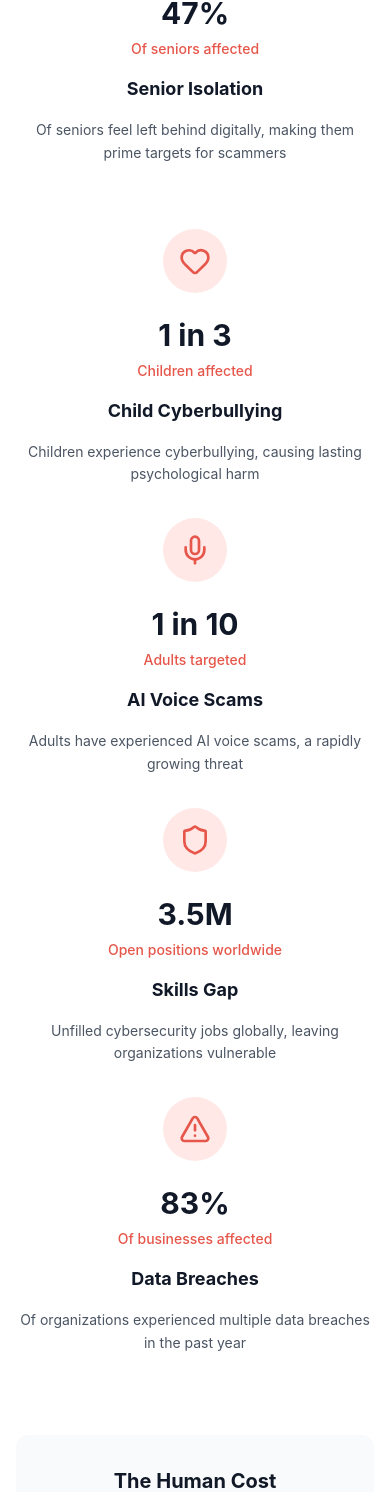
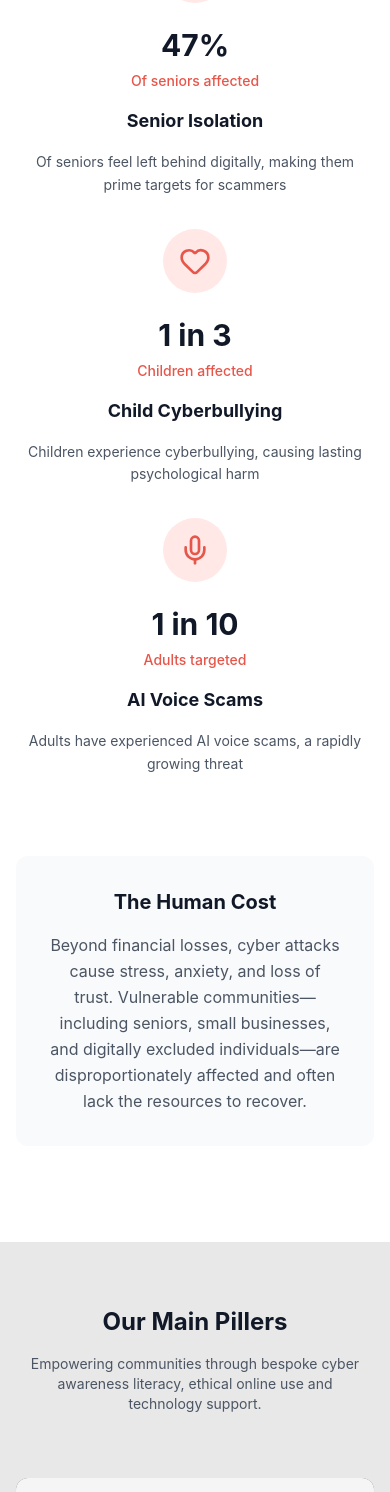
Before and after one commit to CNmerenu/cybervists-website, a Next.js app: page / in a window 390 px wide. Shown: the part 1993-3485 px from the top of the page. Built offline with nearby package versions, Linux system fonts and the light colour scheme; grey boxes are pictures that could not be loaded.

Commit message:
reveiw feedback 1

```diff
--- a/src/app/page.tsx
+++ b/src/app/page.tsx
@@ -14,9 +14,9 @@ export default async function Home() {
       <Hero />
       <Challenge />
       <Programs />
+      <Stats />
       <CTA />
       <Services />
-      <Stats />
       <Testimonials />
       <Partners />
       <Contact />
--- a/src/components/Challenge.tsx
+++ b/src/components/Challenge.tsx
@@ -19,7 +19,11 @@ interface Challenge {
   impact: string;
 }
 
-const challenges: Challenge[] = [
+const challengeContent = {
+  title: "The Challenge",
+  subtitle:
+    "Cybersecurity threats are escalating at an unprecedented rate, creating significant challenges for businesses, individuals, and communities worldwide.",
+  challenges: [
     {
       icon: DollarSign,
       title: "Global Scam Losses",
@@ -68,23 +72,13 @@ const challenges: Challenge[] = [
         "Adults have experienced AI voice scams, a rapidly growing threat",
       impact: "Adults targeted",
     },
-  {
-    icon: Shield,
-    title: "Skills Gap",
-    stat: "3.5M",
+  ],
+  summary: {
+    title: "The Human Cost",
     description:
-      "Unfilled cybersecurity jobs globally, leaving organizations vulnerable",
-    impact: "Open positions worldwide",
+      "Beyond financial losses, cyber attacks cause stress, anxiety, and loss of trust. Vulnerable communities—including seniors, small businesses, and digitally excluded individuals—are disproportionately affected and often lack the resources to recover.",
   },
-  {
-    icon: AlertTriangle,
-    title: "Data Breaches",
-    stat: "83%",
-    description:
-      "Of organizations experienced multiple data breaches in the past year",
-    impact: "Of businesses affected",
-  },
-];
+};
 
 export default function Challenge() {
   return (
@@ -92,17 +86,15 @@ export default function Challenge() {
       <div className="px-4 md:px-16">
         <div className="text-center mb-20">
           <h2 className="text-2xl md:text-5xl font-bold mb-6 md:mb-8 text-gray-900">
-            The Challenge
+            {challengeContent.title}
           </h2>
           <p className="text-sm md:text-xl text-gray-600 max-w-4xl mx-auto leading-relaxed">
-            Cybersecurity threats are escalating at an unprecedented rate,
-            creating significant challenges for businesses, individuals, and
-            communities worldwide.
+            {challengeContent.subtitle}
           </p>
         </div>
 
-        <div className="grid grid-cols-1 md:grid-cols-2 lg:grid-cols-4 gap-8 md:gap-12 mb-16">
-          {challenges.slice(0, 4).map((challenge, index) => (
+        <div className="grid grid-cols-1 md:grid-cols-3 gap-8 md:gap-12 mb-16">
+          {challengeContent.challenges.slice(0, 3).map((challenge, index) => (
             <div key={index} className="text-center group">
               <div className="w-16 h-16 mx-auto mb-6 bg-accent-100 rounded-full flex items-center justify-center group-hover:bg-accent-200 transition-colors duration-300">
                 {challenge.icon ? (
@@ -127,9 +119,9 @@ export default function Challenge() {
           ))}
         </div>
 
-        <div className="grid grid-cols-1 md:grid-cols-2 lg:grid-cols-4 gap-8 md:gap-12">
-          {challenges.slice(4).map((challenge, index) => (
-            <div key={index + 4} className="text-center group">
+        <div className="grid grid-cols-1 md:grid-cols-3 gap-8 md:gap-12">
+          {challengeContent.challenges.slice(3).map((challenge, index) => (
+            <div key={index + 3} className="text-center group">
               <div className="w-16 h-16 mx-auto mb-6 bg-accent-100 rounded-full flex items-center justify-center group-hover:bg-accent-200 transition-colors duration-300">
                 {challenge.icon ? (
                   <challenge.icon className="w-8 h-8 text-accent-600" />
@@ -156,14 +148,10 @@ export default function Challenge() {
         <div className="mt-20 text-center">
           <div className="bg-gray-50 rounded-xl p-8 md:p-12 max-w-4xl mx-auto">
             <h3 className="text-xl md:text-2xl font-bold text-gray-900 mb-4">
-              The Human Cost
+              {challengeContent.summary.title}
             </h3>
             <p className="text-base md:text-lg text-gray-600 leading-relaxed">
-              Beyond financial losses, cyber attacks cause stress, anxiety, and
-              loss of trust. Vulnerable communities—including seniors, small
-              businesses, and digitally excluded individuals—are
-              disproportionately affected and often lack the resources to
-              recover.
+              {challengeContent.summary.description}
             </p>
           </div>
         </div>
--- a/src/components/Programs.tsx
+++ b/src/components/Programs.tsx
@@ -1,6 +1,6 @@
 "use client";
 
-import { Shield, Users, BookOpen, Zap, ArrowLeft } from "lucide-react";
+import { Shield, Users, Laptop, Heart, ArrowLeft } from "lucide-react";
 import { useState, useEffect } from "react";
 
 export default function Programs() {
@@ -14,17 +14,17 @@ export default function Programs() {
     return () => window.removeEventListener("resize", checkMobile);
   }, []);
 
-  const programs = [
+  const programsContent = {
+    title: "Our Main Pillers",
+    subtitle:
+      "Empowering communities through bespoke cyber awareness literacy, ethical online use and technology support.",
+    programs: [
       {
         icon: Shield,
-      title: "Cybersecurity Training",
+        title: "Cyber Security",
         description:
-        "Comprehensive security awareness programs for organizations and individuals to protect against digital threats.",
-      features: [
-        "Threat Recognition",
-        "Incident Response",
-        "Security Protocols",
-      ],
+          "Facilitating cyber resilient grassroots communities through continuous training and events centred on cybersecurity awareness.",
+        features: ["Cyber Hygiene", "Security Awareness", "Online Safety"],
         bgImage: "/assets/cybersecurity_action.png",
         content: [
           "Interactive phishing simulation exercises to identify suspicious emails and links",
@@ -39,7 +39,7 @@ export default function Programs() {
         icon: Users,
         title: "Digital Inclusion",
         description:
-        "Bridging the digital divide through accessible technology education and community support programs.",
+          "Bridging the digital divide through comprehensive support programs tailored for vulnerable communities, delivering culturally appropriate training, and offering a safe space for coaching to ensure sustained digital adoption.",
         features: ["Digital Literacy", "Tech Access", "Community Support"],
         bgImage: "/assets/digital_inclusion.png",
         content: [
@@ -52,54 +52,58 @@ export default function Programs() {
         ],
       },
       {
-      icon: BookOpen,
-      title: "Educational Workshops",
+        icon: Laptop,
+        title: "Technology empowerment",
         description:
-        "Interactive learning sessions covering privacy, data protection, and responsible digital citizenship.",
-      features: ["Privacy Protection", "Data Rights", "Digital Ethics"],
+          "Making digital skills accessible to all, one community one audience at a time.",
+        features: ["Digital Skills", "Tech Literacy", "Accessibility"],
         bgImage: "/assets/digital_litreracy.png",
         content: [
-        "GDPR and data protection rights awareness sessions",
-        "Social media privacy settings and digital footprint management",
-        "Online safety for children and teenagers",
-        "Digital ethics and responsible AI usage discussions",
-        "Cryptocurrency and online financial security workshops",
-        "Digital wellness and screen time management strategies",
+          "Basic computer and smartphone navigation training",
+          "Digital communication tools and video calling setup",
+          "Online services access including banking and government portals",
+          "Digital document creation and file management",
+          "Assistive technology training for users with disabilities",
+          "Tech troubleshooting and maintenance basics",
         ],
       },
       {
-      icon: Zap,
-      title: "Rapid Response",
+        icon: Heart,
+        title: "Ethical Digital Citizenship",
         description:
-        "Emergency cybersecurity support and guidance for organizations facing digital security incidents.",
-      features: ["24/7 Support", "Incident Analysis", "Recovery Planning"],
+          "Promoting respectful communication, responsible behaviour, and digital well-being.",
+        features: [
+          "Digital Wellbeing",
+          "Responsible online use",
+          "Tech for Good",
+        ],
         bgImage: "/assets/symbol.svg",
         content: [
-        "Immediate malware and ransomware incident containment",
-        "Data breach assessment and notification compliance guidance",
-        "Emergency password reset and account recovery procedures",
-        "Forensic analysis of security incidents and attack vectors",
-        "Business continuity planning during cyber incidents",
-        "Post-incident security hardening and prevention strategies",
+          "Digital empathy and respectful online communication workshops",
+          "Screen time management and digital wellness strategies",
+          "Combating cyberbullying and online harassment",
+          "Ethical AI usage and understanding algorithmic bias",
+          "Digital footprint awareness and reputation management",
+          "Using technology for positive social impact and community building",
         ],
       },
-  ];
+    ],
+  };
 
   return (
     <section id="programs" className="w-full py-16 md:py-24 bg-[#E8E8E8]">
-      <div className="px-4 md:px-16  w-full md:w-[1440px] ">
+      <div className="w-full md:w-[1440px] mx-auto px-4 md:px-16">
         <div className="text-center mb-16">
           <h2 className="text-2xl md:text-5xl font-bold text-gray-900 mb-4 md:mb-6">
-            Our Programs
+            {programsContent.title}
           </h2>
           <p className="text-sm md:text-xl text-gray-600 max-w-3xl mx-auto px-2">
-            Empowering communities through comprehensive cybersecurity education
-            and digital literacy initiatives
+            {programsContent.subtitle}
           </p>
         </div>
 
         <div className="grid grid-cols-1 md:grid-cols-2 gap-4 md:gap-8 mb-8 md:mb-12">
-          {programs.map((program, index) => (
+          {programsContent.programs.map((program, index) => (
             <div
               key={index}
               className="relative h-72 md:h-80 perspective-1000"
--- a/src/components/Services.tsx
+++ b/src/components/Services.tsx
@@ -7,7 +7,16 @@ interface Service {
   image: string;
 }
 
-const services: Service[] = [
+interface ServiceContent {
+  title: string;
+  subtitle: string;
+  services: Service[];
+}
+const servicesContent: ServiceContent = {
+  title: "Our Services",
+  subtitle:
+    "Comprehensive cybersecurity solutions for the modern digital landscape",
+  services: [
     {
       title: "Cybersecurity Training and Awareness",
       description:
@@ -38,7 +47,8 @@ const services: Service[] = [
         "Career guidance and skills development in cybersecurity and technology fields for job seekers.",
       image: "/assets/coaching.png",
     },
-];
+  ],
+};
 
 export default function Services() {
   return (
@@ -60,16 +70,15 @@ export default function Services() {
       <div className="px-4 md:px-16 relative z-10">
         <div className="text-center mb-16">
           <h2 className="text-2xl md:text-5xl font-bold mb-4 md:mb-6 text-white">
-            Our Services
+            {servicesContent.title}
           </h2>
           <p className="text-sm md:text-xl text-gray-300 max-w-3xl mx-auto px-2">
-            Comprehensive cybersecurity solutions for the modern digital
-            landscape
+            {servicesContent.subtitle}
           </p>
         </div>
 
         <div className="grid grid-cols-1 md:grid-cols-2 lg:grid-cols-3 gap-4 md:gap-8">
-          {services.map((service, index) => (
+          {servicesContent.services.map((service, index) => (
             <div
               key={index}
               className="bg-white border border-blue-500/30 rounded-xl p-4 md:p-8 hover:border-blue-500/50 transition-all duration-300 hover:shadow-xl group"
--- a/src/components/Stats.tsx
+++ b/src/components/Stats.tsx
@@ -2,12 +2,32 @@
 
 import { useState, useEffect, useRef } from "react";
 
-const stats = [
-  { value: 100, suffix: "%", label: "Support Guarantee" },
-  { value: 10, suffix: "+", label: "Workshops Conducted" },
-  { value: 200, suffix: "+", label: "People Impacted" },
-  { value: 6, suffix: "+", label: "Community Partners" },
-];
+const impactContent = {
+  title: "Our Impact",
+  subtitle:
+    "Empowering  Grassroot digital transformation, One Audience at a Time.",
+  message: "Our Numbers from community engagement",
+  stats: [
+    { value: 1000, suffix: "+", label: "People impacted across our platforms" },
+    { value: 50, suffix: "+", label: "Sessions planned and delivered" },
+    {
+      value: 98,
+      suffix: "%",
+      label: "Training attendees feel more confident with digital tools",
+    },
+    {
+      value: 5,
+      suffix: "+",
+      label: "Languages adapted in our training and awareness materials",
+    },
+    {
+      value: 15,
+      suffix: "+",
+      label: "Community workshops planned and delivered",
+    },
+    { value: 100, suffix: "%", label: "Training participant satisfaction" },
+  ],
+};
 
 function AnimatedNumber({ value, suffix }: { value: number; suffix: string }) {
   const [count, setCount] = useState(0);
@@ -53,18 +73,36 @@ function AnimatedNumber({ value, suffix }: { value: number; suffix: string }) {
   }, [isVisible, value]);
 
   return (
-    <div ref={ref} className="text-3xl sm:text-4xl font-bold text-gray-900 mb-2">
-      {count}{suffix}
+    <div
+      ref={ref}
+      className="text-3xl sm:text-4xl font-bold text-gray-900 mb-2"
+    >
+      {count}
+      {suffix}
     </div>
   );
 }
 
 export default function Stats() {
   return (
-    <section className="w-full md:w-[1440px] py-16 md:py-24 bg-gray-100">
-      <div className="px-4 md:px-16">
-        <div className="grid grid-cols-2 lg:grid-cols-4 gap-4 md:gap-8">
-          {stats.map((stat, index) => (
+    <section className="w-full py-16 md:py-24 bg-gray-100">
+      <div className="w-full md:w-[1440px] mx-auto px-4 md:px-16">
+        <div className="text-center mb-16">
+          <h2 className="text-2xl md:text-5xl font-bold text-gray-900 mb-4 md:mb-6">
+            {impactContent.title}
+          </h2>
+          <p className="text-sm md:text-xl text-gray-600 max-w-3xl mx-auto px-2 mb-6">
+            {impactContent.subtitle}
+          </p>
+          <div className="inline-block bg-primary-50 px-6 py-3 rounded-full">
+            <p className="text-sm md:text-base text-primary-700 font-medium">
+              {impactContent.message}
+            </p>
+          </div>
+        </div>
+
+        <div className="grid grid-cols-2 md:grid-cols-3 gap-4 md:gap-8">
+          {impactContent.stats.map((stat, index) => (
             <div key={index} className="text-center p-4 md:p-6">
               <AnimatedNumber value={stat.value} suffix={stat.suffix} />
               <div className="text-gray-700 text-sm md:text-base">
```
Lines whose indentation alone changed are shown as unchanged.
